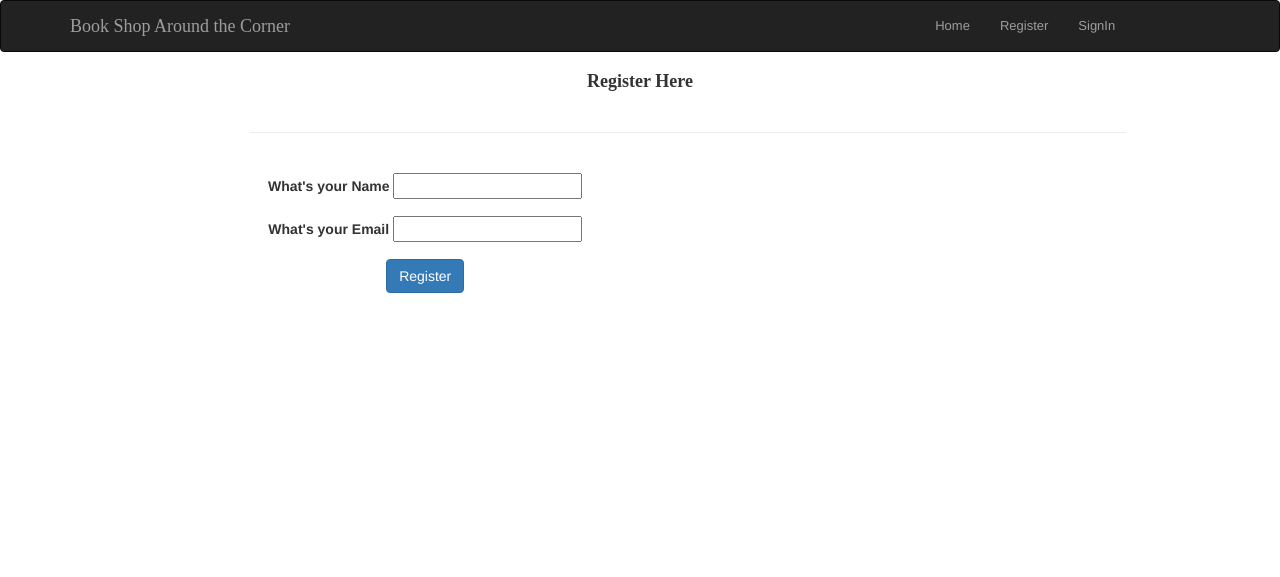
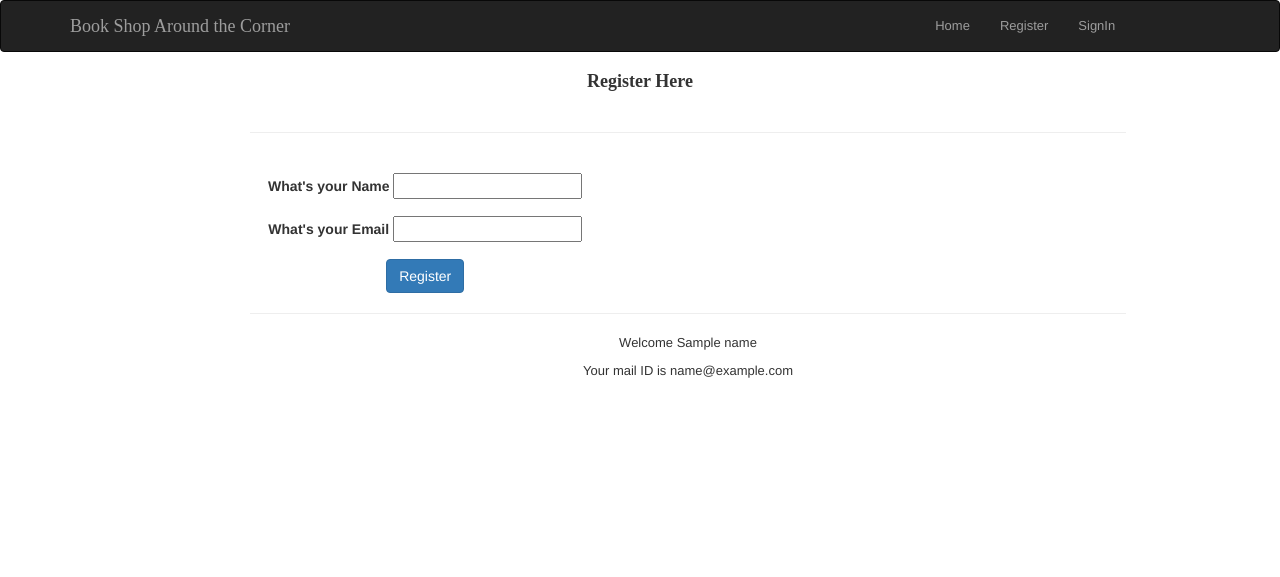
Before and after one commit to CodeByVishaal/Book-Store, a Flask app: template app/auth/templates/registration.html in a window 1280 px wide. Shown: the top 577 px of the page. Run offline with Flask 3, Linux system fonts and the light colour scheme; tables that the repository leaves empty hold one stand-in row (values such as "Sample post"); the template is opened without the code that fills it: values that come from a table or form of the project are taken from there, most other values are stand-ins (such as "Sample title", 1, 10 or a date in 2020); some libraries are stand-ins or nearby versions; some web fonts are replaced.

Commit message:
Displaying User Details

```diff
--- a/app/auth/templates/registration.html
+++ b/app/auth/templates/registration.html
@@ -22,7 +22,19 @@
         <div class="form-group">
             {{ form.submit(class='btn btn-primary') }}
         </div>
+
+        <hr>
+        {% if (name) and (email) %}
+        <div>
+            <p>Welcome {{name}}</p>
+            <p>Your mail ID is {{email}}</p>
+        </div>
+
+        {% endif %}
+
     </form>
 </div>
 
+
+
 {% endblock %}
```
Also changed, not shown: app/auth/routes.py (+11 -2 lines). Lines whose indentation alone changed are shown as unchanged.
